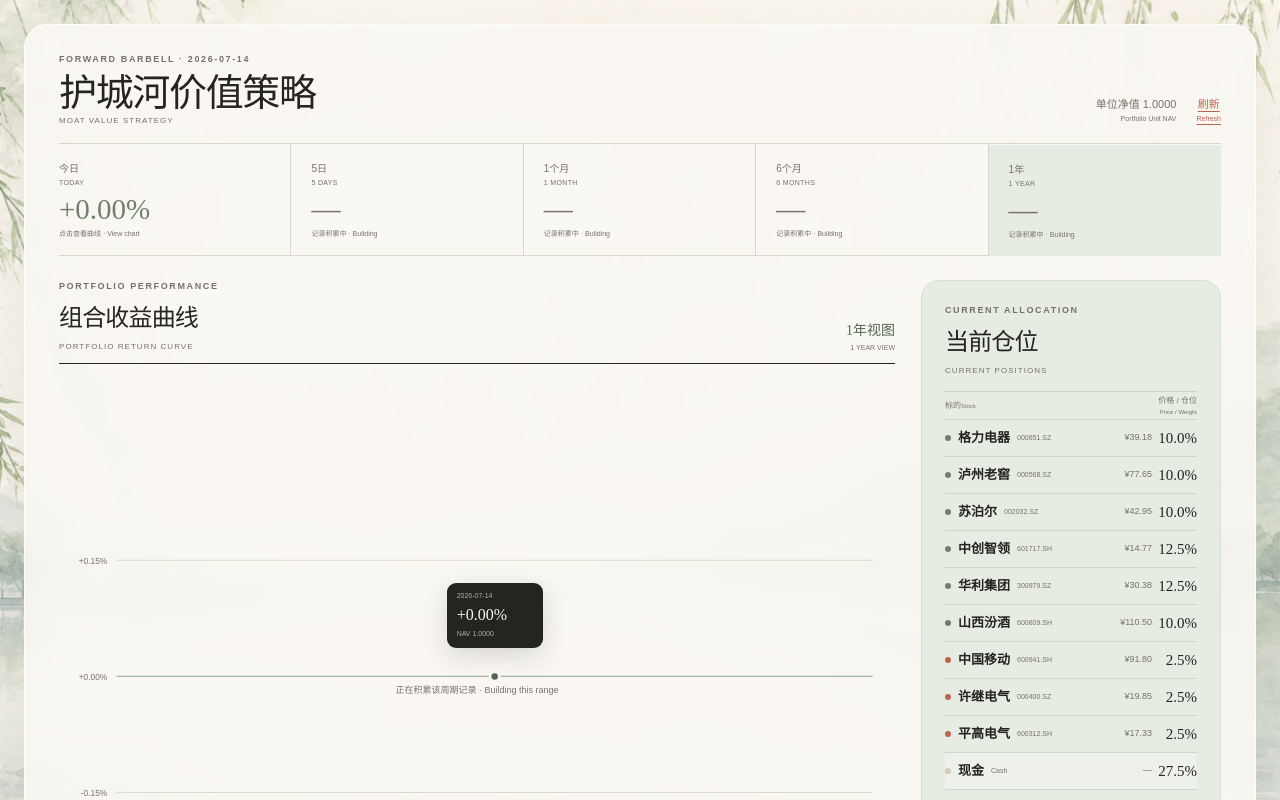
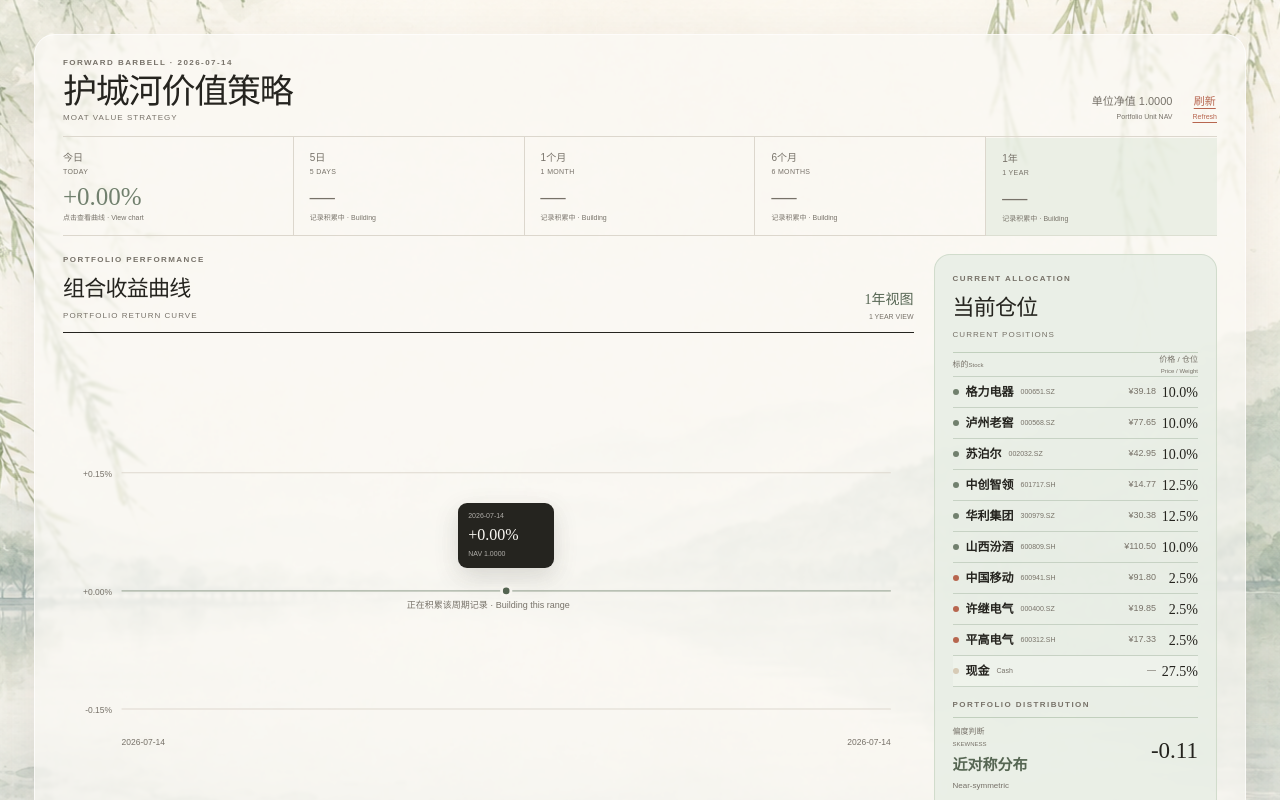
Before and after one commit to MIngQian04/margin-of-safety-investment-research-platform, a Next.js app: page / in a window 1280 px wide. Shown: the top 800 px of the page. Built offline with nearby package versions, Linux system fonts and the light colour scheme.

Commit message:
Compact and lighten portfolio surface

```diff
--- a/app/globals.css
+++ b/app/globals.css
@@ -7,38 +7,38 @@
 body::after { content:""; position:fixed; z-index:1; inset:48% -8% -8%; background:linear-gradient(102deg,transparent 18%,rgba(255,255,255,.25) 38%,transparent 58%); filter:blur(16px); opacity:.55; animation:water-shimmer 14s ease-in-out infinite alternate; pointer-events:none; }
 button { font:inherit; }
 button:focus-visible { outline:2px solid var(--terra); outline-offset:3px; }
-.canvas { position:relative; z-index:2; min-height:100vh; padding:24px; display:grid; place-items:center; }
-.sheet { width:min(1500px,100%); min-height:min(900px,calc(100vh - 48px)); padding:28px 34px 18px; background:rgba(250,248,243,.89); border:1px solid rgba(255,255,255,.78); border-radius:24px; box-shadow:0 24px 80px rgba(48,43,35,.11); backdrop-filter:blur(7px) saturate(.9); display:flex; flex-direction:column; }
-.kicker { margin:0 0 7px; color:var(--muted); font-size:9px; font-weight:700; letter-spacing:.18em; }
+.canvas { position:relative; z-index:2; min-height:100vh; padding:34px; display:grid; place-items:center; }
+.sheet { width:min(1280px,100%); min-height:min(760px,calc(100vh - 68px)); padding:22px 28px 15px; background:rgba(250,248,243,.67); border:1px solid rgba(255,255,255,.66); border-radius:21px; box-shadow:0 20px 64px rgba(48,43,35,.1); backdrop-filter:blur(1.5px) saturate(.92); display:flex; flex-direction:column; }
+.kicker { margin:0 0 6px; color:var(--muted); font-size:8px; font-weight:700; letter-spacing:.18em; }
 h1,h2 { margin:0; font-family:"Songti SC","STSong",serif; font-weight:500; letter-spacing:-.035em; }
-h1 { font-size:38px; line-height:1; }
-h2 { font-size:24px; }
+h1 { font-size:34px; line-height:1; }
+h2 { font-size:22px; }
 h1 small,h2 small { display:block; margin-top:5px; color:var(--muted); font-family:Arial,sans-serif; font-size:8px; font-weight:500; letter-spacing:.13em; text-transform:uppercase; }
-.topbar { display:flex; justify-content:space-between; align-items:end; padding-bottom:18px; border-bottom:1px solid var(--line); }
+.topbar { display:flex; justify-content:space-between; align-items:end; padding-bottom:14px; border-bottom:1px solid var(--line); }
 .top-actions { display:flex; align-items:center; gap:20px; color:var(--muted); font-size:11px; text-align:right; }
 .top-actions span small,.top-actions button small { display:block; margin-top:2px; font-size:7px; }
 .text-button { border:0; padding:0; background:transparent; color:var(--terra); cursor:pointer; text-decoration:underline; text-underline-offset:3px; }
 .text-button:disabled { opacity:.5; }
 
 .period-summary { display:grid; grid-template-columns:repeat(5,1fr); border-bottom:1px solid var(--line); }
-.period-summary button { min-width:0; padding:17px 20px 15px; border:0; border-right:1px solid var(--line); background:transparent; color:inherit; text-align:left; cursor:pointer; transition:background-color .2s ease,transform .2s ease; }
+.period-summary button { min-width:0; padding:13px 16px 12px; border:0; border-right:1px solid var(--line); background:transparent; color:inherit; text-align:left; cursor:pointer; transition:background-color .2s ease,transform .2s ease; }
 .period-summary button:first-child { padding-left:0; }
 .period-summary button:last-child { border-right:0; }
 .period-summary button:hover { background:rgba(113,128,110,.06); }
-.period-summary button.is-active { background:var(--sage-soft); transform:translateY(1px); }
+.period-summary button.is-active { background:rgba(220,229,216,.48); transform:translateY(1px); }
 .period-summary span,.period-summary span small { display:block; color:var(--muted); font-size:10px; }
 .period-summary span small { margin-top:2px; font-family:Arial,sans-serif; font-size:7px; letter-spacing:.05em; text-transform:uppercase; }
-.period-summary strong { display:block; margin:7px 0 5px; font-family:"Songti SC",serif; font-size:29px; font-weight:500; line-height:1; }
+.period-summary strong { display:block; margin:6px 0 4px; font-family:"Songti SC",serif; font-size:25px; font-weight:500; line-height:1; }
 .period-summary em { display:block; color:var(--muted); font-size:7px; font-style:normal; }
 .up { color:var(--sage)!important; }.down { color:var(--terra)!important; }.pending { color:var(--muted)!important; }
 
-.main-grid { flex:1; display:grid; grid-template-columns:minmax(0,3fr) minmax(300px,1fr); gap:26px; padding:24px 0 17px; min-height:0; }
+.main-grid { flex:1; display:grid; grid-template-columns:minmax(0,3fr) minmax(280px,1fr); gap:20px; padding:18px 0 13px; min-height:0; }
 .chart-section { min-width:0; display:flex; flex-direction:column; }
 .section-heading { display:flex; justify-content:space-between; align-items:end; margin-bottom:10px; }
 .section-heading>p { margin:0; color:var(--sage-dark); font-family:"Songti SC",serif; font-size:14px; text-align:right; }
 .section-heading>p small { display:block; margin-top:2px; color:var(--muted); font-family:Arial,sans-serif; font-size:7px; text-transform:uppercase; }
-.performance-chart { position:relative; flex:1; min-height:360px; border-top:1px solid var(--ink); border-bottom:1px solid var(--line); }
-.performance-chart svg { display:block; width:100%; height:100%; min-height:360px; }
+.performance-chart { position:relative; flex:1; min-height:300px; border-top:1px solid var(--ink); border-bottom:1px solid var(--line); }
+.performance-chart svg { display:block; width:100%; height:100%; min-height:300px; }
 .chart-grid { stroke:var(--line); stroke-width:1; }
 .chart-zero { stroke:#aab5a7; stroke-width:1.3; }
 .chart-area { fill:rgba(113,128,110,.13); }
@@ -54,27 +54,27 @@
 .chart-caption { display:flex; justify-content:space-between; gap:16px; padding-top:9px; color:var(--muted); font-size:8px; }
 .line-key { display:inline-block; width:22px; height:2px; margin:0 7px 3px 0; background:var(--sage-dark); }
 
-.portfolio-panel { padding:23px; background:var(--sage-soft); border:1px solid #d7dfd3; border-radius:18px; display:flex; flex-direction:column; }
-.holding-list { margin-top:14px; border-top:1px solid #c8d2c5; }
-.holding-list>div { display:flex; justify-content:space-between; align-items:center; min-height:37px; border-bottom:1px solid #cdd6ca; }
+.portfolio-panel { padding:18px; background:rgba(225,233,222,.62); border:1px solid rgba(199,212,195,.72); border-radius:16px; backdrop-filter:blur(1px); display:flex; flex-direction:column; }
+.holding-list { margin-top:11px; border-top:1px solid rgba(183,199,178,.78); }
+.holding-list>div { display:flex; justify-content:space-between; align-items:center; min-height:31px; border-bottom:1px solid rgba(190,203,186,.76); }
 .holding-list span { display:flex; align-items:center; min-width:0; }
-.holding-list b { font-family:"Songti SC",serif; font-size:13px; font-weight:600; }
+.holding-list b { font-family:"Songti SC",serif; font-size:12px; font-weight:600; }
 .holding-list small { margin-left:7px; color:var(--muted); font-size:7px; }
-.holding-list-head { min-height:28px!important; color:var(--muted); font-size:8px; }
+.holding-list-head { min-height:24px!important; color:var(--muted); font-size:8px; }
 .holding-list-head span:last-child { display:block; text-align:right; }
 .holding-list-head small { display:block; margin:1px 0 0; font-size:6px; }
-.holding-values { display:grid; grid-template-columns:62px 45px; align-items:center; text-align:right; }
+.holding-values { display:grid; grid-template-columns:57px 42px; align-items:center; text-align:right; }
 .holding-values em { color:var(--muted); font-size:9px; font-style:normal; font-variant-numeric:tabular-nums; }
-.holding-values strong { font-family:"Songti SC",serif; font-size:15px; font-weight:500; }
+.holding-values strong { font-family:"Songti SC",serif; font-size:14px; font-weight:500; }
 .anchor-dot,.future-dot,.cash-dot { flex:0 0 auto; display:inline-block; width:6px; height:6px; margin-right:7px; border-radius:50%; background:var(--sage); }
 .future-dot { background:var(--terra); }.cash-dot { background:var(--sand); }
 .cash-line { background:rgba(255,255,255,.25); }
-.portfolio-distribution { margin-top:auto; padding-top:18px; }
-.portfolio-distribution>div { display:grid; grid-template-columns:1fr auto; column-gap:12px; padding:12px 0; border-top:1px solid #c8d2c5; }
+.portfolio-distribution { margin-top:auto; padding-top:12px; }
+.portfolio-distribution>div { display:grid; grid-template-columns:1fr auto; column-gap:10px; padding:8px 0; border-top:1px solid rgba(183,199,178,.78); }
 .portfolio-distribution span,.portfolio-distribution span small,.portfolio-distribution em { display:block; color:var(--muted); font-size:8px; font-style:normal; }
 .portfolio-distribution span small { margin-top:2px; font-family:Arial,sans-serif; font-size:6px; text-transform:uppercase; }
-.portfolio-distribution strong { margin-top:7px; color:var(--sage-dark); font-family:"Songti SC",serif; font-size:16px; font-weight:600; }
-.portfolio-distribution b { grid-column:2; grid-row:1 / span 2; align-self:center; font-family:"Songti SC",serif; font-size:27px; font-weight:500; }
+.portfolio-distribution strong { margin-top:5px; color:var(--sage-dark); font-family:"Songti SC",serif; font-size:15px; font-weight:600; }
+.portfolio-distribution b { grid-column:2; grid-row:1 / span 2; align-self:center; font-family:"Songti SC",serif; font-size:23px; font-weight:500; }
 .portfolio-distribution em { grid-column:1 / -1; margin-top:3px; }
 
 footer { display:flex; justify-content:space-between; gap:20px; padding-top:12px; border-top:1px solid var(--line); color:var(--muted); font-size:8px; }
@@ -82,7 +82,7 @@
 .status small { display:block; margin-top:4px; color:var(--muted); font-size:9px; }
 .status button { border:1px solid var(--line); background:transparent; padding:8px 14px; border-radius:999px; }
 
-@media(max-width:900px){.canvas{padding:14px}.sheet{padding:24px;min-height:auto}.period-summary{grid-template-columns:repeat(5,minmax(100px,1fr));overflow-x:auto}.period-summary button:first-child{padding-left:14px}.main-grid{grid-template-columns:1fr}.portfolio-panel{min-height:0}.portfolio-distribution{margin-top:18px}.performance-chart{min-height:310px}.performance-chart svg{min-height:310px}}
+@media(max-width:900px){.canvas{padding:14px}.sheet{padding:22px;min-height:auto}.period-summary{grid-template-columns:repeat(5,minmax(100px,1fr));overflow-x:auto}.period-summary button:first-child{padding-left:14px}.main-grid{grid-template-columns:1fr}.portfolio-panel{min-height:0}.portfolio-distribution{margin-top:14px}.performance-chart{min-height:280px}.performance-chart svg{min-height:280px}}
 @media(max-width:600px){.canvas{padding:0}.sheet{border-radius:0;padding:20px 16px}.topbar{align-items:start}h1{font-size:33px}.top-actions>span{display:none}.period-summary{margin:0 -16px;padding-left:16px}.period-summary button{padding:14px 12px}.period-summary strong{font-size:23px}.main-grid{padding-top:18px}.performance-chart{min-height:260px}.performance-chart svg{min-height:260px}.chart-caption{display:block}.chart-caption span{display:block;margin-top:4px}.portfolio-panel{padding:19px}footer{display:block}footer span{display:block;margin-top:4px}}
 @keyframes west-lake-breeze { 0%{transform:scale(1.035) translate3d(-.35%,0,0)} 50%{transform:scale(1.045) translate3d(.25%,-.18%,0)} 100%{transform:scale(1.035) translate3d(.5%,.1%,0)} }
 @keyframes water-shimmer { from{transform:translateX(-4%) skewX(-3deg);opacity:.34} to{transform:translateX(7%) skewX(3deg);opacity:.62} }
```
Also changed, not shown: 1 other file (tests, documents, lock files or other folders).
